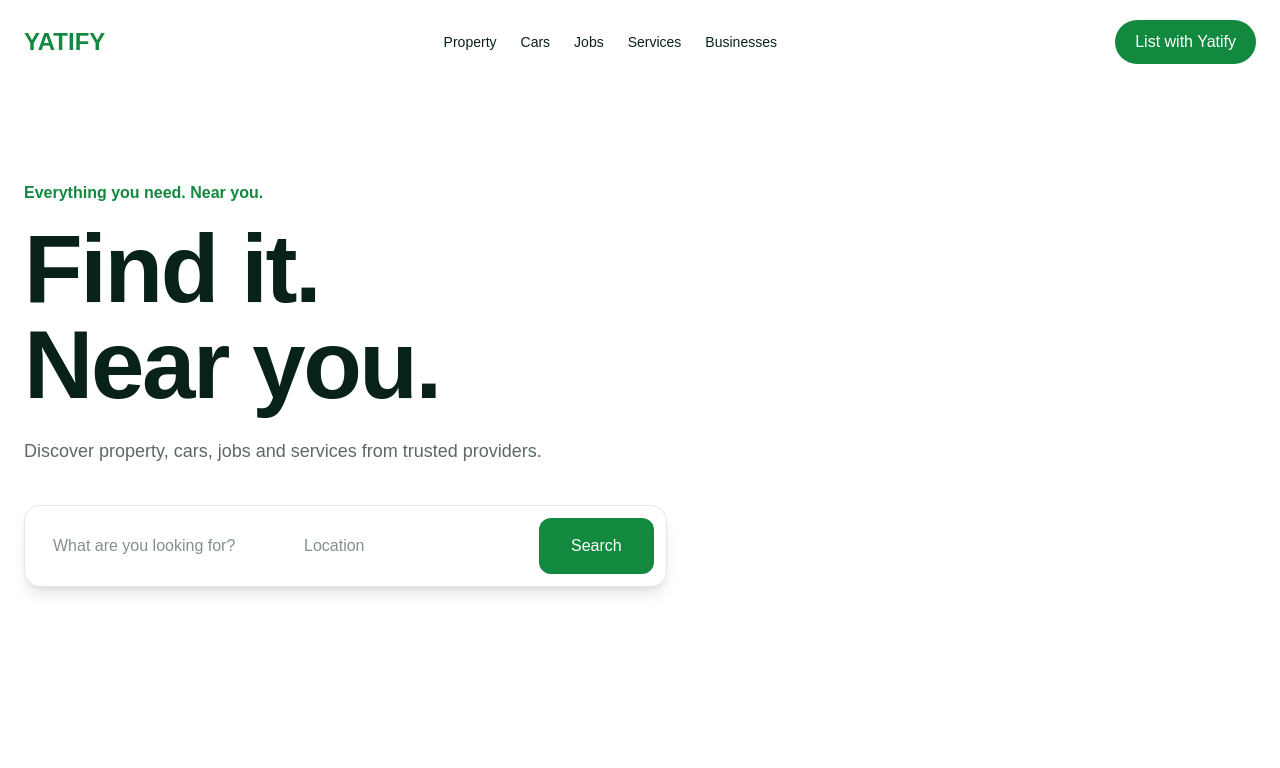
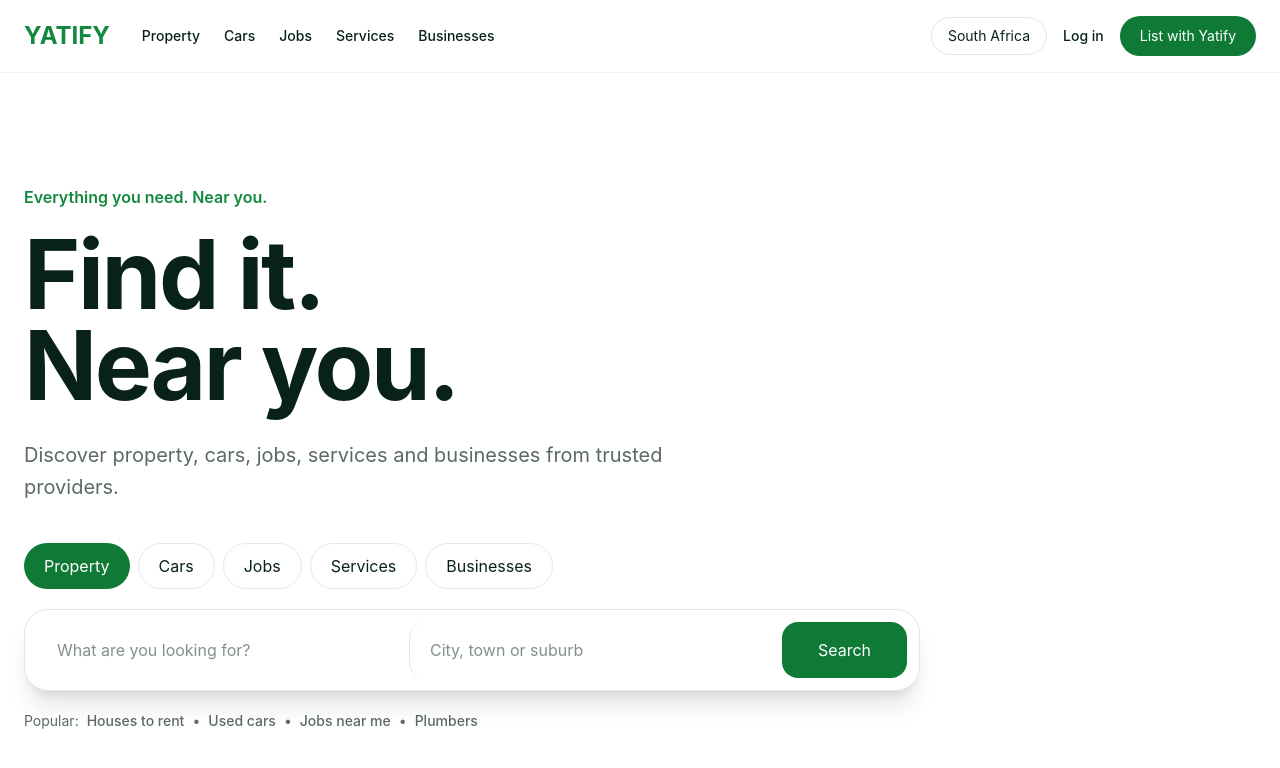
Before and after one commit to DocMunyati/yatify, a Next.js app in the folder apps/web/: page / in a window 1280 px wide. Shown: the top 768 px of the page. Built offline with nearby package versions, Linux system fonts and the light colour scheme.

Commit message:
Refine YATIFY design system and homepage accessibility

```diff
--- a/apps/web/app/globals.css
+++ b/apps/web/app/globals.css
@@ -1,35 +1,46 @@
 @import "tailwindcss";
 
-:root {
-  --yatify-green: #12893e;
-  --yatify-dark: #08221b;
-  --yatify-white: #ffffff;
-  --yatify-soft: #f7faf8;
-  --yatify-muted: #5b6a65;
+@theme {
+  /* Brand palette — logo, decorative, non-text surfaces */
+  --color-yatify-brand: #12893e;
+  --color-yatify-dark: #08221b;
+  --color-yatify-soft: #f7faf8;
+  --color-yatify-muted: #5b6a65;
+
+  /* Action palette — buttons/interactive elements with white text */
+  --color-yatify-action: #0f7a36;
+  --color-yatify-action-hover: #0c6329;
+
+  --font-sans: -apple-system, BlinkMacSystemFont, "Segoe UI", Roboto,
+    "Helvetica Neue", Arial, sans-serif;
 }
 
 * {
   box-sizing: border-box;
 }
 
-html,
 body {
-  margin: 0;
-  padding: 0;
-}
-
-body {
-  background: var(--yatify-white);
-  color: var(--yatify-dark);
-  font-family: Arial, Helvetica, sans-serif;
+  background: var(--color-yatify-soft);
+  color: var(--color-yatify-dark);
+  font-family: var(--font-sans);
 }
 
 a {
   color: inherit;
-  text-decoration: none;
+}
+
+a:not(.link-plain) {
+  text-decoration: underline;
+  text-underline-offset: 2px;
 }
 
 button,
 input {
   font: inherit;
 }
+
+:focus-visible {
+  outline: 2px solid var(--color-yatify-action);
+  outline-offset: 2px;
+  border-radius: 4px;
+}
--- a/apps/web/app/page.tsx
+++ b/apps/web/app/page.tsx
@@ -1,56 +1,128 @@
+const categories = [
+  "Property",
+  "Cars",
+  "Jobs",
+  "Services",
+  "Businesses",
+];
+
 export default function Home() {
   return (
-    <main className="min-h-screen bg-white text-[#08221b]">
-      <header className="mx-auto flex max-w-7xl items-center justify-between px-6 py-5">
-        <div className="text-2xl font-bold text-[#12893e]">
+    <main className="min-h-screen bg-white text-yatify-dark">
+      <header className="border-b border-gray-100 bg-white">
+        <div className="mx-auto flex max-w-7xl items-center justify-between px-6 py-4">
+          <div className="flex items-center gap-8">
+            <div className="text-2xl font-bold text-yatify-brand">
               YATIFY
             </div>
 
-        <nav className="hidden gap-6 text-sm font-medium md:flex">
-          <a href="#">Property</a>
-          <a href="#">Cars</a>
-          <a href="#">Jobs</a>
-          <a href="#">Services</a>
-          <a href="#">Businesses</a>
+            <nav className="hidden items-center gap-6 text-sm font-medium lg:flex">
+              {categories.map((category) => (
+                <a
+                  key={category}
+                  href="#"
+                  className="link-plain transition hover:text-yatify-brand"
+                >
+                  {category}
+                </a>
+              ))}
             </nav>
+          </div>
 
-        <button className="rounded-full bg-[#12893e] px-5 py-2.5 text-sm font-semibold text-white">
+          <div className="flex items-center gap-4 text-sm">
+            <button className="hidden rounded-full border border-gray-200 px-4 py-2 font-medium md:block">
+              South Africa
+            </button>
+
+            <a href="#" className="link-plain hidden font-medium md:block">
+              Log in
+            </a>
+
+            <button className="rounded-full bg-yatify-action px-5 py-2.5 font-semibold text-white transition hover:bg-yatify-action-hover">
               List with Yatify
             </button>
+          </div>
+        </div>
       </header>
 
-      <section className="mx-auto flex min-h-[75vh] max-w-7xl items-center px-6">
-        <div className="max-w-3xl">
-          <p className="mb-4 font-semibold text-[#12893e]">
+      <section className="mx-auto max-w-7xl px-6 pb-20 pt-20 md:pt-28">
+        <div className="max-w-4xl">
+          <p className="mb-5 font-semibold text-yatify-brand">
             Everything you need. Near you.
           </p>
 
-          <h1 className="text-6xl font-bold tracking-tight md:text-8xl">
+          <h1 className="text-6xl font-bold leading-[0.95] tracking-tight md:text-8xl">
             Find it.
             <br />
             Near you.
           </h1>
 
-          <p className="mt-6 max-w-2xl text-lg text-[#5b6a65]">
-            Discover property, cars, jobs and services from trusted providers.
+          <p className="mt-7 max-w-2xl text-lg leading-8 text-yatify-muted md:text-xl">
+            Discover property, cars, jobs, services and businesses from trusted
+            providers.
           </p>
 
-          <div className="mt-10 flex flex-col gap-3 rounded-2xl border border-gray-200 bg-white p-3 shadow-lg md:flex-row">
+          <div className="mt-10 max-w-4xl">
+            <div className="flex gap-2 overflow-x-auto pb-3">
+              {categories.map((category, index) => (
+                <button
+                  key={category}
+                  className={
+                    index === 0
+                      ? "rounded-full bg-yatify-action px-5 py-2.5 text-sm font-semibold text-white transition hover:bg-yatify-action-hover"
+                      : "rounded-full border border-gray-200 px-5 py-2.5 text-sm font-semibold text-yatify-dark"
+                  }
+                >
+                  {category}
+                </button>
+              ))}
+            </div>
+
+            <div className="mt-2 flex flex-col gap-3 rounded-3xl border border-gray-200 bg-white p-3 shadow-xl md:flex-row">
               <input
-              className="flex-1 rounded-xl px-4 py-4 outline-none"
+                className="min-w-0 flex-1 rounded-2xl px-5 py-4 outline-none"
                 type="text"
                 placeholder="What are you looking for?"
+                aria-label="What are you looking for?"
               />
 
               <input
-              className="flex-1 rounded-xl px-4 py-4 outline-none"
+                className="min-w-0 flex-1 rounded-2xl px-5 py-4 outline-none md:border-l md:border-gray-200"
                 type="text"
-              placeholder="Location"
+                placeholder="City, town or suburb"
+                aria-label="Location"
               />
 
-            <button className="rounded-xl bg-[#12893e] px-8 py-4 font-semibold text-white">
+              <button className="rounded-2xl bg-yatify-action px-9 py-4 font-semibold text-white transition hover:bg-yatify-action-hover">
                 Search
               </button>
+            </div>
+
+            <div className="mt-5 flex flex-wrap gap-2 text-sm text-yatify-muted">
+              <span>Popular:</span>
+
+              <a href="#" className="link-plain font-medium text-yatify-dark">
+                Houses to rent
+              </a>
+
+              <span>•</span>
+
+              <a href="#" className="link-plain font-medium text-yatify-dark">
+                Used cars
+              </a>
+
+              <span>•</span>
+
+              <a href="#" className="link-plain font-medium text-yatify-dark">
+                Jobs near me
+              </a>
+
+              <span>•</span>
+
+              <a href="#" className="link-plain font-medium text-yatify-dark">
+                Plumbers
+              </a>
+            </div>
           </div>
         </div>
       </section>
```
Lines whose indentation alone changed are shown as unchanged.
